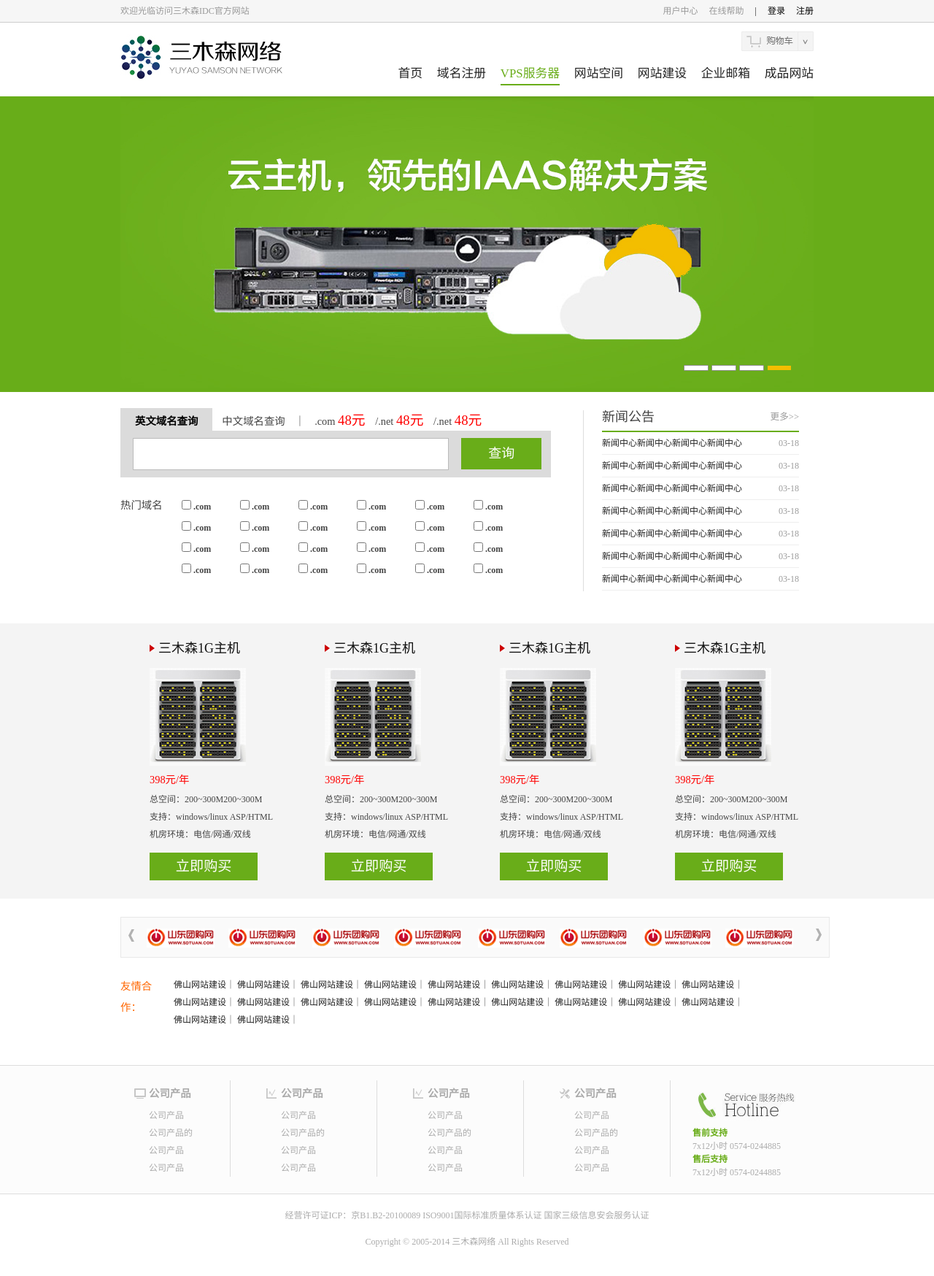
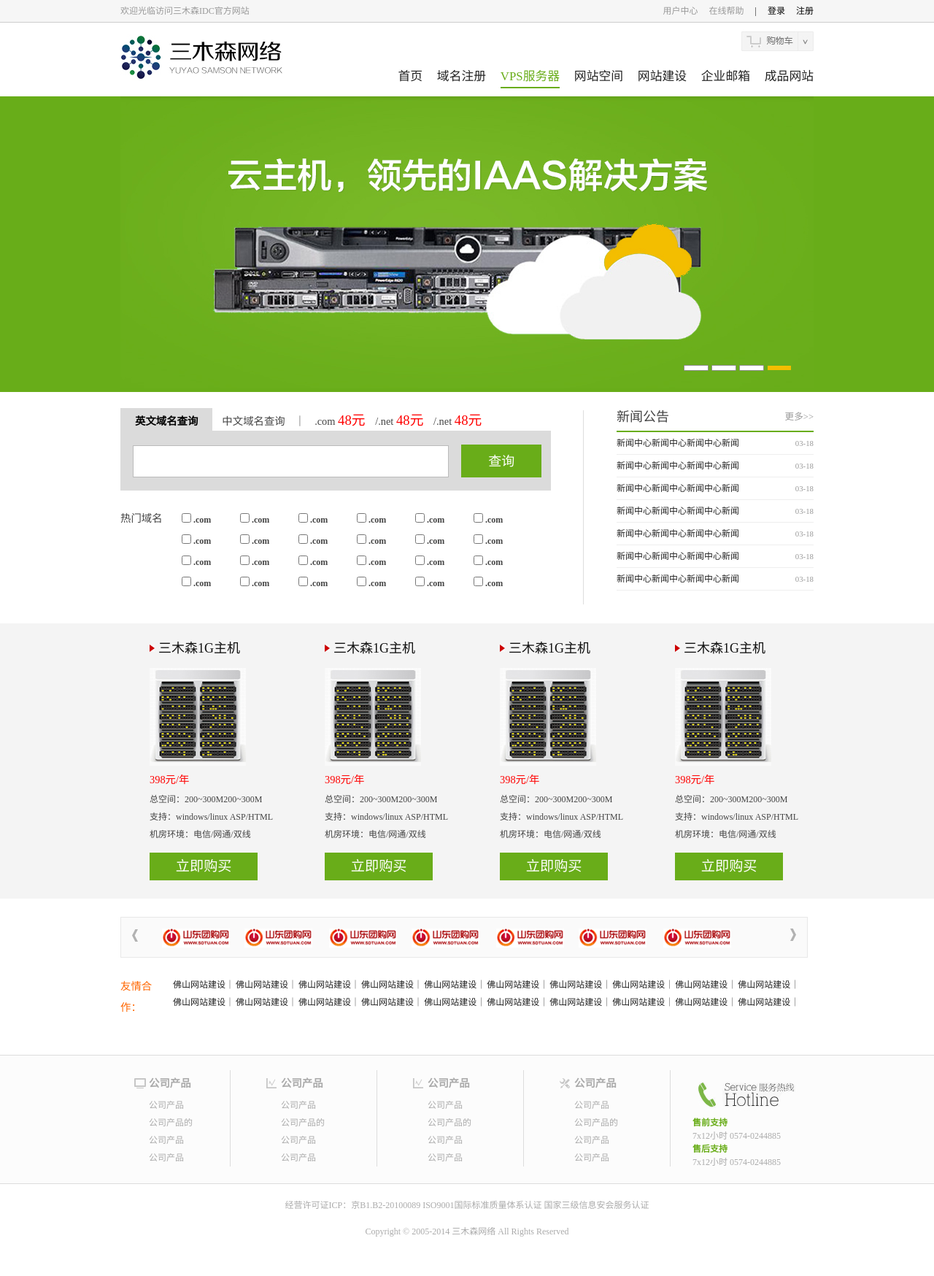
Before and after one commit to yysamson/idc-html, a PHP site: page / in a window 1280 px wide. Shown: the whole page at 73% size. After the commit the page ends 1694 px from the top, so only its background shows below. Run offline with PHP 8.4, Linux system fonts and the light colour scheme.

Commit message:
兼容修改

```diff
--- a/css/base.css
+++ b/css/base.css
@@ -25,6 +25,7 @@ header {
 header .border-bottom-shadow{
     display: block;
     height: 10px;
+    overflow:hidden;
     background-image: url(../images/head-bj.jpg);
 }
 
--- a/css/layout.css
+++ b/css/layout.css
@@ -26,10 +26,11 @@
     margin-left: 1em;
 }
 
-.main-menu a.active {
+.main-menu a.active1 {
     color: #69ad19;
     border-bottom: 2px #69ad19 solid;
     padding-bottom: 0.3em;
+    line-height: 2em;
 }
 
 .side-menu-1,
@@ -150,6 +151,15 @@
     margin-bottom: 80px;
 }
 
+._step-nav {
+    margin: 0 auto;
+    /*background-color: #ccc;*/
+    float: none;
+    border-bottom: 2px #bbbbbb solid;
+    padding-top: 60px;
+    margin-bottom: 80px;
+}
+
 .step-item {
     font-size: 1.2em;
     margin-bottom: -38px;
@@ -191,12 +201,15 @@ input.chaxun-input-1{
     padding: 1em 0.5em;
 }
 button.tijiao{
-    margin-top: 10px;
-    padding: 2px 1em;
-    line-height: 39px;
+    margin-top: 9px;
+    padding: 2px 12px;
+    height: 2.5em;
     font-size: 1.5em;
 }
-
+.jiajia{
+    padding-top: 10px;
+    height: 6em
+}
 .remen{
     margin: 20px 0;
 }
@@ -351,6 +364,7 @@ select{
 }
 .aside-help{
     padding-left: 20px;
+    padding-top: 10px;
 }
 .aside-help ul{
     padding: 0;
@@ -386,12 +400,14 @@ h1,h2.news-name-title{
     font-size: 0.7em;
     border: 0;
     color: #999;
+    text-align: right;
 
 }
 .news-date{
-    font-size: 1em;
+    font-size: 0.9em;
     border: 0;
     color: #999;
+    text-align: right;
 
 }
 
@@ -880,6 +896,7 @@ h1,h2.news-name-title{
 .index-main{
     padding-top: 25px;
     padding-bottom: 25px;
+
 }
 .index-cp-shuoming ul{
     margin: 0;
@@ -901,7 +918,7 @@ h1,h2.news-name-title{
 .link{
     border: 1px #e8e8e8 solid;
     background-color: #fafafa;
-    padding: 15px 10px;
+    padding: 15px;
     height: 2em;
 }
 .link ul{
@@ -915,7 +932,7 @@ h1,h2.news-name-title{
 
 }
 .link-img img{
-    margin-left: 14px;
+    margin-left: 15px;
 }
 
 .index-link ul{
@@ -926,7 +943,7 @@ h1,h2.news-name-title{
 .index-link ul li{
     padding: 0;
     float: left;
-    margin-left: 3px;
+    margin-left: 2px;
     line-height: 2em;
 }
 .index-main h4{
--- a/header.php
+++ b/header.php
@@ -48,7 +48,7 @@
                 <div class="main-menu right clear">
                     <a>首页</a>
                     <a>域名注册</a>
-                    <a class="active">VPS服务器</a>
+                    <a class="active1">VPS服务器</a>
                     <a>网站空间</a>
                     <a>网站建设</a>
                     <a>企业邮箱</a>
--- a/index.php
+++ b/index.php
@@ -21,7 +21,7 @@
             </div>
             <div class="span-16">
                 <form>
-                    <div class="span-15 bg-cl-gray">
+                    <div class="span-15 bg-cl-gray jiajia">
                         <input class="span-11 chaxun-input-1" type="text">
                         <button class="span-3 last btn tijiao">查询</button>
                     </div>
@@ -58,17 +58,19 @@
             </div>
         </div>
         <aside class="span-8 last" >
-            <div class="aside-help span-7">
+            <div class="prepend-1 span-7">
                 <ul class="side-menu-2">
-                    <li class="header">新闻公告<a class="right news-date1 cl-gray">更多>></a></li>
-                    <li><a>新闻中心新闻中心新闻中心新闻中心</a> <span class="right news-date cl-gray">03-18</span></li>
-                    <li><a>新闻中心新闻中心新闻中心新闻中心</a> <span class="right news-date cl-gray">03-18</span></li>
-                    <li><a>新闻中心新闻中心新闻中心新闻中心</a> <span class="right news-date cl-gray">03-18</span></li>
-                    <li><a>新闻中心新闻中心新闻中心新闻中心</a> <span class="right news-date cl-gray">03-18</span></li>
-                    <li><a>新闻中心新闻中心新闻中心新闻中心</a> <span class="right news-date cl-gray">03-18</span></li>
-                    <li><a>新闻中心新闻中心新闻中心新闻中心</a> <span class="right news-date cl-gray">03-18</span></li>
-                    <li><a>新闻中心新闻中心新闻中心新闻中心</a> <span class="right news-date cl-gray">03-18</span></li>
-
+                    <li class="header span-7"><span class="span-5">新闻公告</span><a class="right news-date1 cl-gray span-2 last">更多>></a></li>
+                    <li class="span-7">
+                        <span class="span-5"><a>新闻中心新闻中心新闻中心新闻</a></span>
+                        <span class="right news-date span-2 last cl-gray">03-18</span>
+                    </li>
+                    <li class="span-7"><span class="span-5"><a>新闻中心新闻中心新闻中心新闻</a></span> <span class="right news-date span-2 last cl-gray">03-18</span></li>
+                    <li class="span-7"><span class="span-5"><a>新闻中心新闻中心新闻中心新闻</a></span> <span class="right news-date span-2 last cl-gray">03-18</span></li>
+                    <li class="span-7"><span class="span-5"><a>新闻中心新闻中心新闻中心新闻</a></span> <span class="right news-date span-2 last cl-gray">03-18</span></li>
+                    <li class="span-7"><span class="span-5"><a>新闻中心新闻中心新闻中心新闻</a></span> <span class="right news-date span-2 last cl-gray">03-18</span></li>
+                    <li class="span-7"><span class="span-5"><a>新闻中心新闻中心新闻中心新闻</a></span> <span class="right news-date span-2 last cl-gray">03-18</span></li>
+                    <li class="span-7"><span class="span-5"><a>新闻中心新闻中心新闻中心新闻</a></span> <span class="right news-date span-2 last cl-gray">03-18</span></li>
                 </ul>
             </div>
         </aside>
@@ -140,13 +142,13 @@
 
 <div class="bg-cl-white index-main">
     <div class="container">
-        <div class="link span-24">
+        <div class="link span-23">
                 <div class="left"><a><img src="css/icon/pro.jpg"></a></div>
-                <div class="span-23 link-img">
+                <div class="span-21 link-img text-center">
                     <img src="images/link.jpg"><img src="images/link.jpg">
                     <img src="images/link.jpg"><img src="images/link.jpg">
                     <img src="images/link.jpg"><img src="images/link.jpg">
-                    <img src="images/link.jpg"><img src="images/link.jpg">
+                    <img src="images/link.jpg">
                 </div>
                 <div class="right"><a><img src="css/icon/next.jpg"></a></div>
         </div>
--- a/yuming.php
+++ b/yuming.php
@@ -32,7 +32,7 @@
                 </div>
                 <div class="span-16">
                     <form>
-                        <div class="span-16 bg-cl-gray">
+                        <div class="span-16 bg-cl-gray jiajia">
                             <input class="span-12 chaxun-input-1" type="text">
                             <button class="span-3 last btn tijiao">查询</button>
                         </div>
```
Also changed, not shown: news.php (+32 -7 lines).
